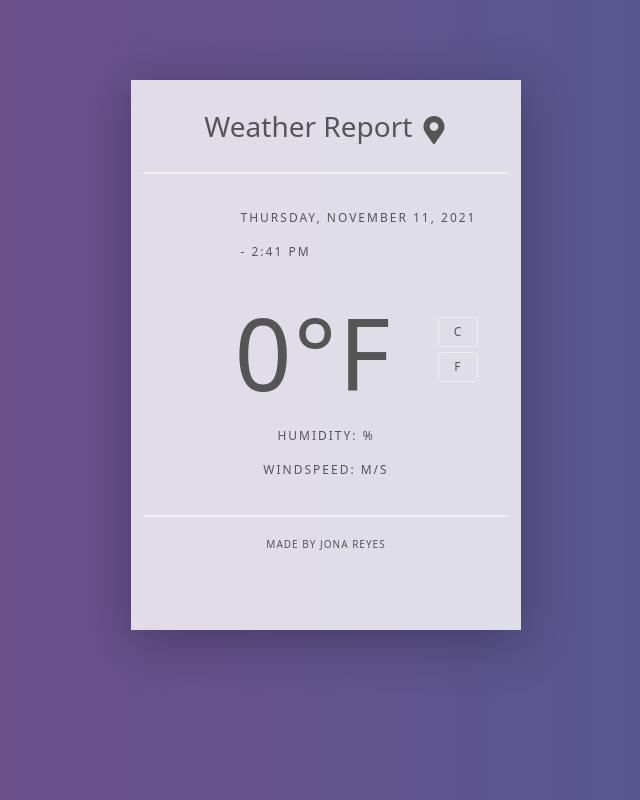
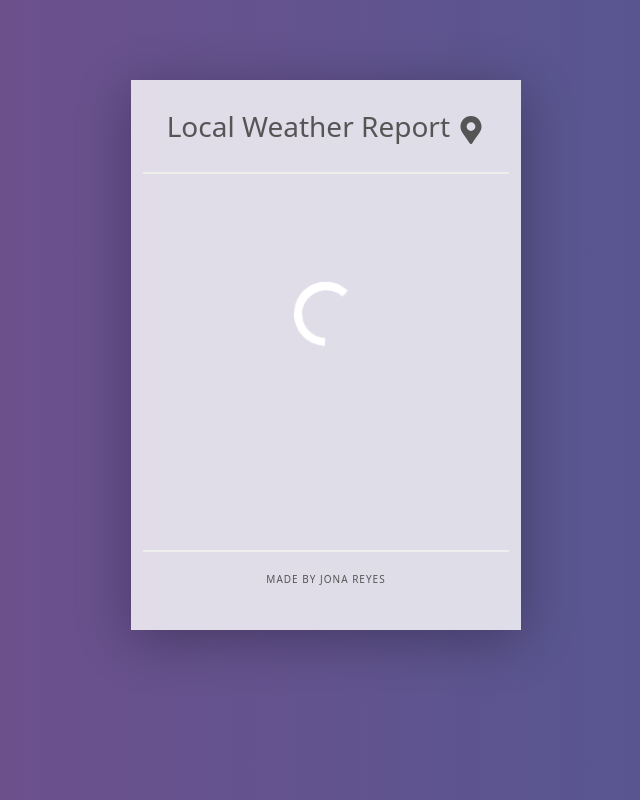
Before and after one commit to rookie-cookie/react-weather-app, a React (Create React App) app: page / in a window 1280 px wide. Shown: the whole page, without its empty margins (314-954 px from the left). Built offline with nearby package versions, Linux system fonts and the light colour scheme; no server answers.

Commit message:
added loader

```diff
--- /dev/null
+++ b/src/components/Loader.js
@@ -0,0 +1,12 @@
+import React from 'react'
+import './loader.css'
+
+export default function Loader(){
+
+  return (
+
+    <div>
+      <div class="lds-ring"><div></div><div></div><div></div><div></div></div>
+    </div>
+  )
+}
--- a/src/components/WeatherCard.js
+++ b/src/components/WeatherCard.js
@@ -2,6 +2,7 @@
 import './weathercard.css'
 import { FaMapMarkerAlt } from 'react-icons/fa'
 import WeatherInfo from './WeatherInfo'
+import Loader from './Loader'
 import axios from 'axios'
 import { useEffect, useState } from "react"
 
@@ -16,9 +17,13 @@
    const [windspeed, setWindspeed] = useState(null);
    const [weatherdesc, setWeatherdesc] = useState(null);
    const [icon, setIcon] = useState('');
+   const [loading, setLoading] = useState(true)
 
 
   useEffect(() => {
+
+    setTimeout(() => setLoading(false), 6000)
+
     navigator.geolocation.getCurrentPosition(function (position) {
       setLat(position.coords.latitude);
       setLong(position.coords.longitude);
@@ -42,12 +47,16 @@
 
 
   return (
+
     <div className="wrapper">
+
         <div className="container weather-body">
           <div className="weather-header">
-            <h3>Weather Report  <FaMapMarkerAlt /></h3>
+            <h3>Local Weather Report  <FaMapMarkerAlt /></h3>
           </div>
-          <WeatherInfo
+
+          {loading === false ? (
+            <WeatherInfo
             latitude={latitude}
             longitude={longitude}
             temperature={temperature}
@@ -58,6 +67,10 @@
             icon={icon}
 
             />
+          ): (
+          <Loader />
+      )}
+
 
         </div>
         <div className="container ">
--- a/src/components/WeatherInfo.js
+++ b/src/components/WeatherInfo.js
@@ -20,10 +20,10 @@
   return (
     <div className="weatherinfo-container">
       <div className="row desc">
-        <div className="col-sm-3 displayicon">
+        <div className="col-3 displayicon">
            <WeatherIcon icon={icon} />
         </div>
-        <div className="col-sm-9">
+        <div className="col-9">
           <p className="displaylocation">{city}</p>
           <p className="displaydate">{moment().format('dddd')}, {moment().format('LL')} </p>
           <p className="displaydesc">{weatherdesc} - {moment().format('h:mm a')}</p>
@@ -31,10 +31,10 @@
       </div>
 
       <div className="row">
-        <div className="col-sm-10">
+        <div className="col-10">
           <div className="displaytemp">{Math.floor(temperature)}&deg;F</div>
         </div>
-        <div className="col-sm-2">
+        <div className="col-2">
           <WeatherConvert temperature={temperature}/>
         </div>
       </div>
--- /dev/null
+++ b/src/components/loader.css
@@ -0,0 +1,42 @@
+.lds-ring {
+  display: inline-block;
+  position: relative;
+  width: 80px;
+  height: 350px;
+  padding-top: 100px;
+}
+
+.lds-ring div {
+  box-sizing: border-box;
+  display: block;
+  position: absolute;
+  width: 64px;
+  height: 64px;
+  margin: 8px;
+  border: 8px solid #fff;
+  border-radius: 50%;
+  animation: lds-ring 1.2s cubic-bezier(0.5, 0, 0.5, 1) infinite;
+  border-color: #fff transparent transparent transparent;
+}
+
+.lds-ring div:nth-child(1) {
+  animation-delay: -0.45s;
+}
+
+.lds-ring div:nth-child(2) {
+  animation-delay: -0.3s;
+}
+
+.lds-ring div:nth-child(3) {
+  animation-delay: -0.15s;
+}
+
+@keyframes lds-ring {
+  0% {
+    transform: rotate(0deg);
+  }
+
+  100% {
+    transform: rotate(360deg);
+  }
+}
```
